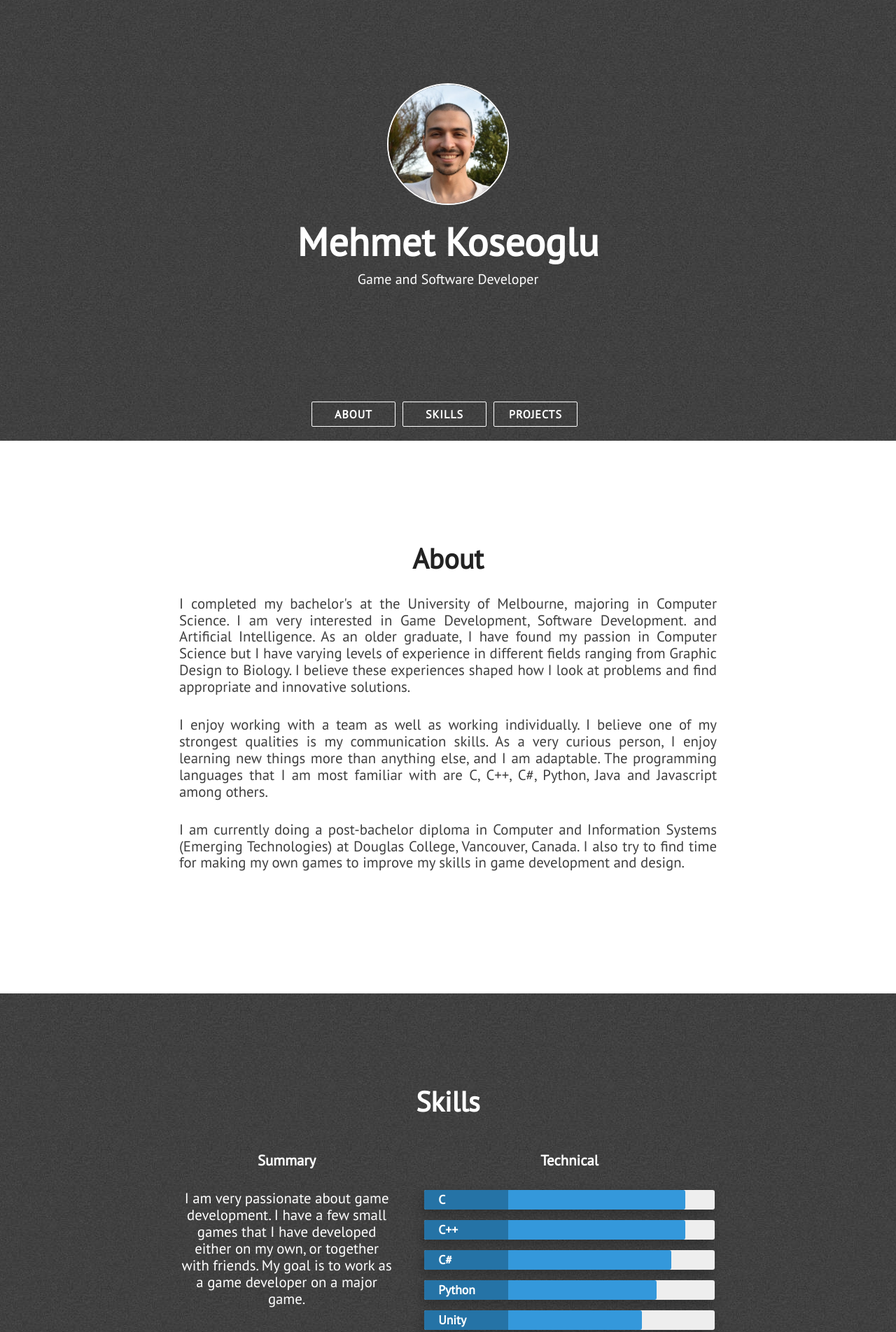
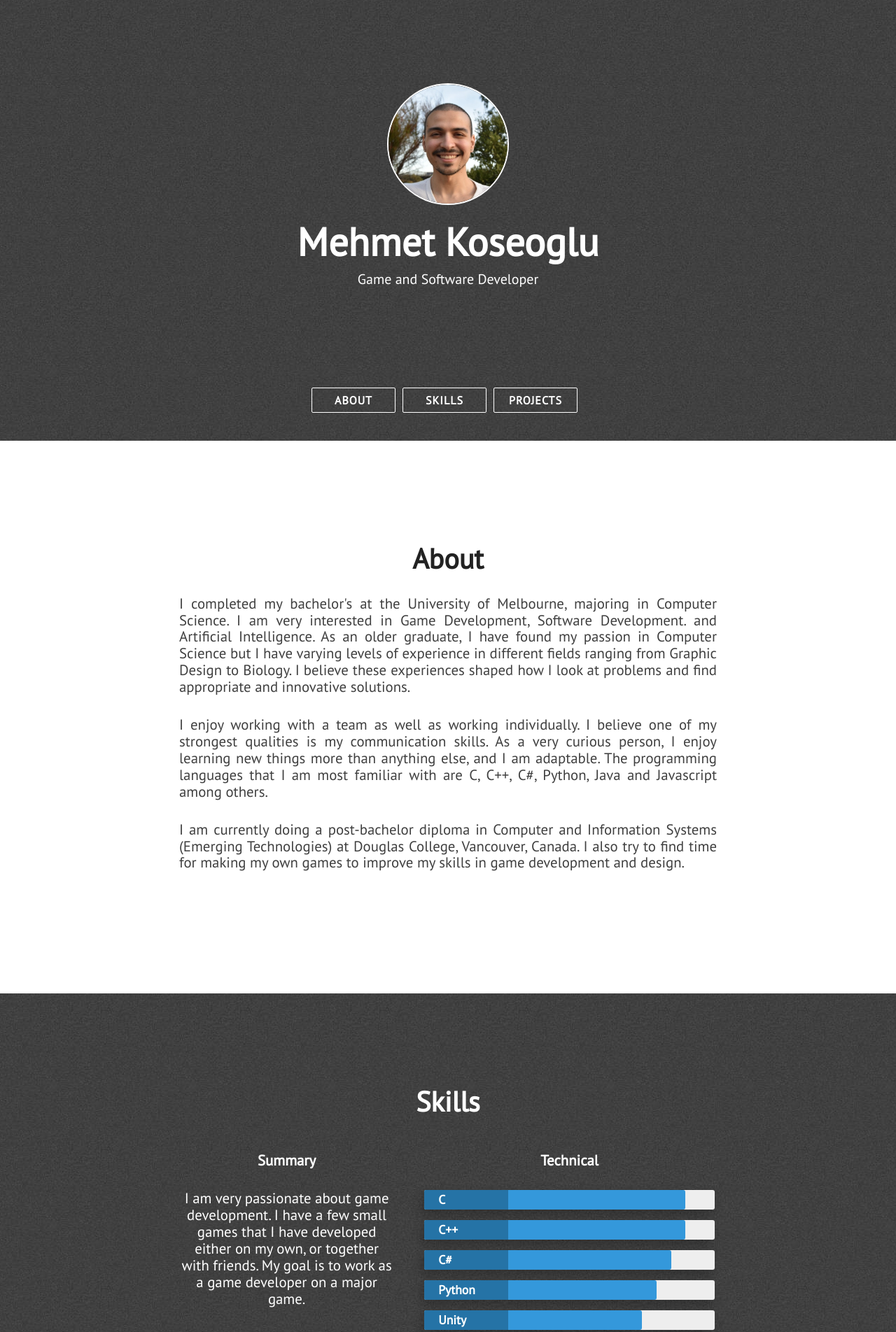
Before and after one commit to mkoseoglu091/mkoseoglu091.github.io, a Jekyll site: the page built from index.html, in a window 1280 px wide. Shown: the top 1904 px of the page at 70% size. Built offline with Jekyll 4.4.1, drawn with Linux system fonts in a browser that asks for light colours; nearby versions of some CDN libraries.

Commit message:
Update main.css

```diff
--- a/assets/css/main.css
+++ b/assets/css/main.css
@@ -109,7 +109,7 @@ img {
 
 .head-menu-wrap {
   position: absolute;
-  bottom: 20px;
+  bottom: 40px;
   left: 50%;
   -webkit-transform: translate(-50%, 0);
           transform: translate(-50%, 0);
```
